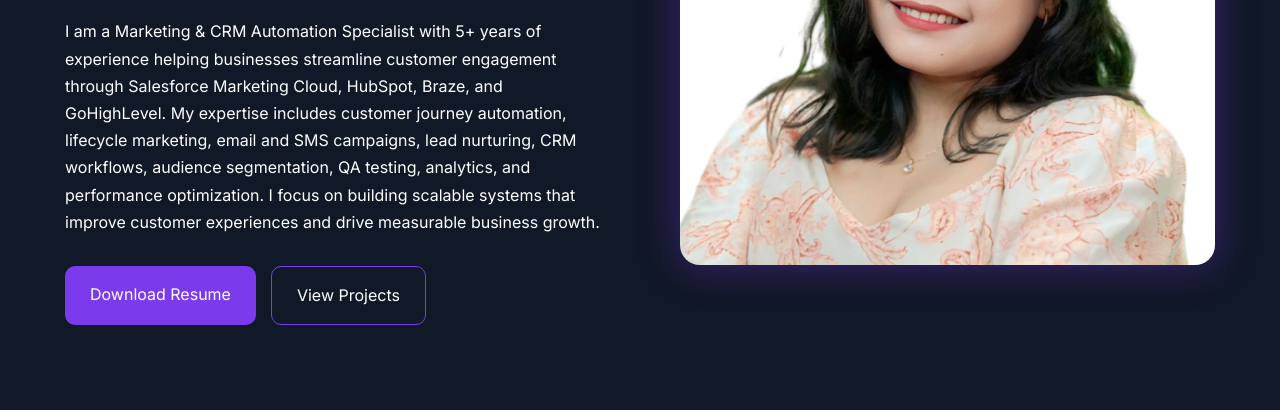
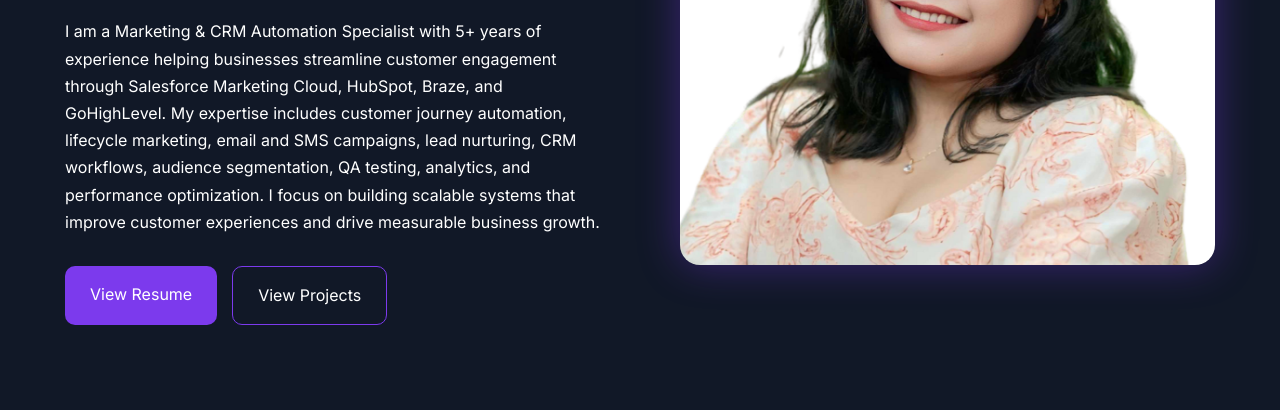
Before and after one commit to Tabaaa123/ana-agravante-abino-vaportfolio, a plain HTML site: page index.html in a window 1280 px wide. Shown: the part 390-800 px from the top of the page. Drawn offline with nearby package versions, Linux system fonts and the light colour scheme.

Commit message:
Replace download link with view link for resume

```diff
--- a/index.html
+++ b/index.html
@@ -64,8 +64,8 @@ My expertise includes customer journey automation, lifecycle marketing, email an
 
 <div class="hero-buttons">
 
-<a href="assets/resume/abino-agravante-ana-cv.pdf" class="btn" download>
-Download Resume
+<a href="https://drive.google.com/drive/u/0/folders/1UxoL5VWm58e6uBU5wWykyls7lGQpMBsm" target="_blank" class="btn">
+View Resume
 </a>
 
 <a href="#projects" class="btn-outline">
```
